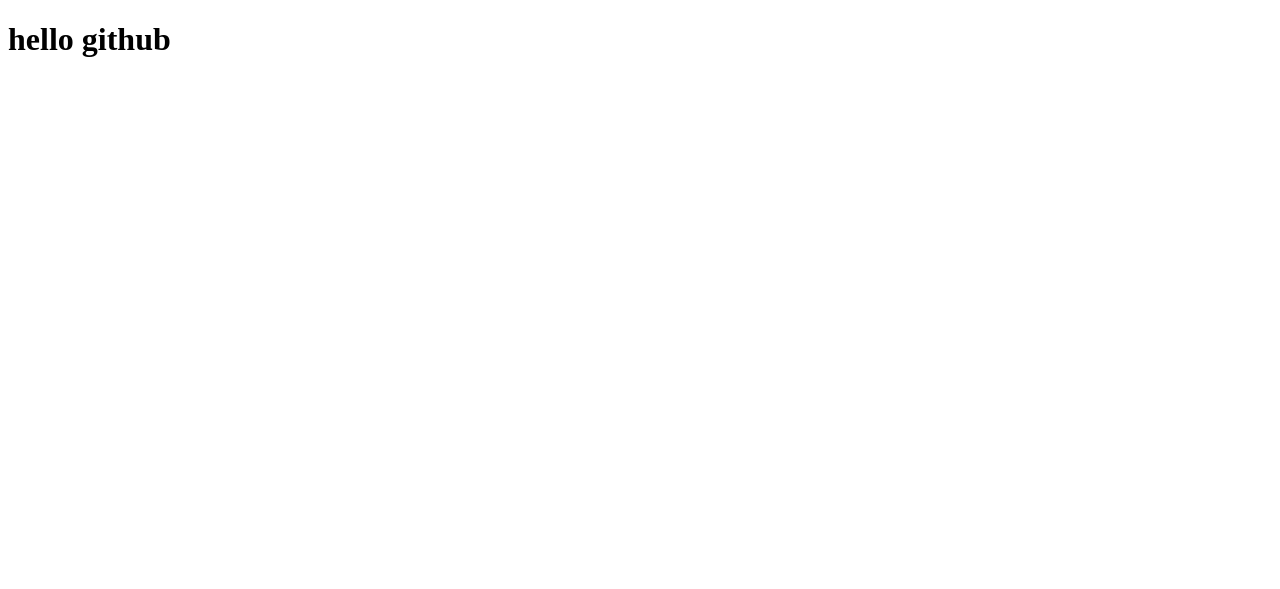
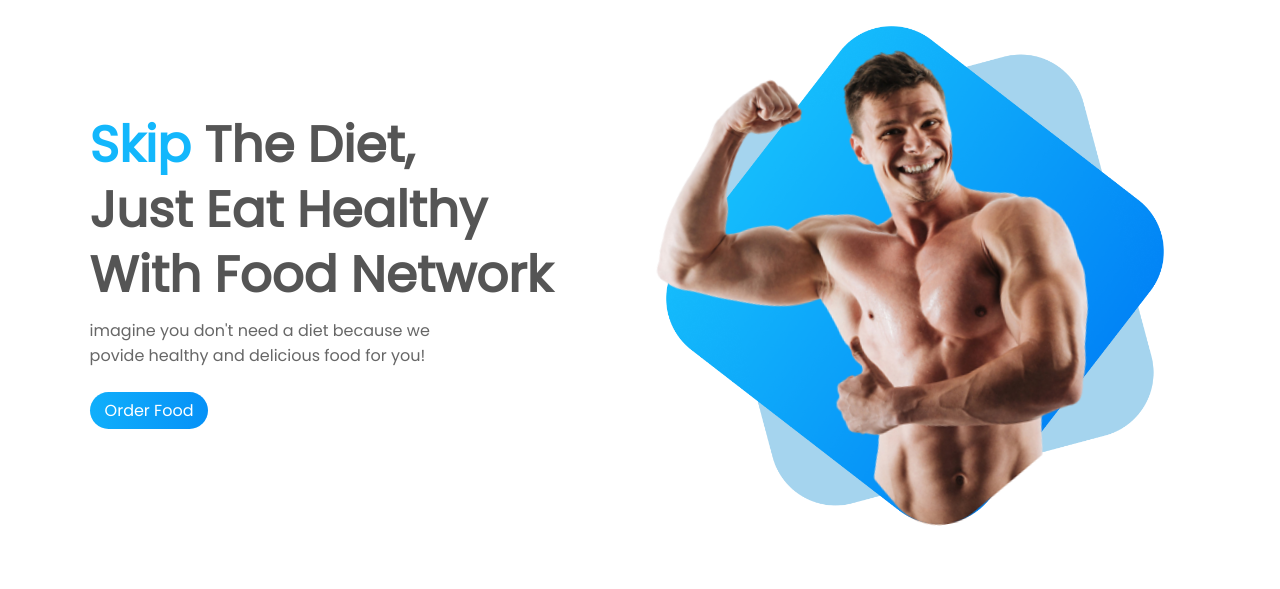
Before and after one commit to Mazharul430106/practis-assignment, a plain HTML site: page index.html in a window 1280 px wide. Drawn offline with Linux system fonts and the light colour scheme.

Commit message:
project heading

```diff
--- a/index.html
+++ b/index.html
@@ -10,7 +10,16 @@
 </head>
 
 <body>
-    <h1>hello github</h1>
+    <section id="header-section">
+        <div class="half-width">
+            <h1><span>skip</span> the diet,<br>just eat healthy <br> with food network</h1>
+            <p class="pera">imagine you don't need a diet because we povide healthy and delicious food for you!</p>
+            <a class="btn" href="">order food</a>
+        </div>
+        <div class="half-width bg-img">
+            <img src="images/hero-image.png" alt="Image not found">
+        </div>
+    </section>
 </body>
 
 </html>
--- a/style.css
+++ b/style.css
@@ -0,0 +1,69 @@
+@import url('https://fonts.googleapis.com/css2?family=Poppins&display=swap');
+
+* {
+    margin: 0;
+    padding: 0;
+    box-sizing: border-box;
+    outline: 0;
+    text-decoration: none;
+    font-family: 'Poppins', sans-serif;
+}
+
+/* Header section style start now */
+
+#header-section {
+    display: flex;
+    flex-wrap: wrap;
+    align-items: center;
+    justify-content: space-between;
+    padding: 0 7%;
+    padding-bottom: 50px;
+}
+
+.half-width {
+    width: 50%;
+}
+
+.bg-img {
+    background-image: url(images/Group\ 8449.png);
+    background-repeat: no-repeat;
+    background-size: cover;
+}
+
+.half-width h1 {
+    font-size: 50px;
+    text-transform: capitalize;
+    color: #555;
+    line-height: 65px;
+}
+
+.half-width h1 span {
+    color: #13B7FC;
+
+}
+
+.half-width .pera {
+    padding-top: 10px;
+    padding-bottom: 15px;
+    padding-right: 155px;
+    padding-bottom: 30px;
+    color: rgba(0, 0, 0, 0.6);
+
+}
+
+.half-width img {
+    width: 100%;
+    transform: rotate(-10deg);
+    margin-top: -27px;
+    margin-left: -20px;
+}
+
+.btn {
+    background-image: linear-gradient(to left, #0691F7, #10AFFB);
+    padding: 7px 15px;
+    border-radius: 20px;
+    color: white;
+    text-transform: capitalize;
+}
+
+/* Header section style end now */
```
Also changed, not shown: images/Group 8449.png (added), images/hero-image.png (added), 1 other file.
